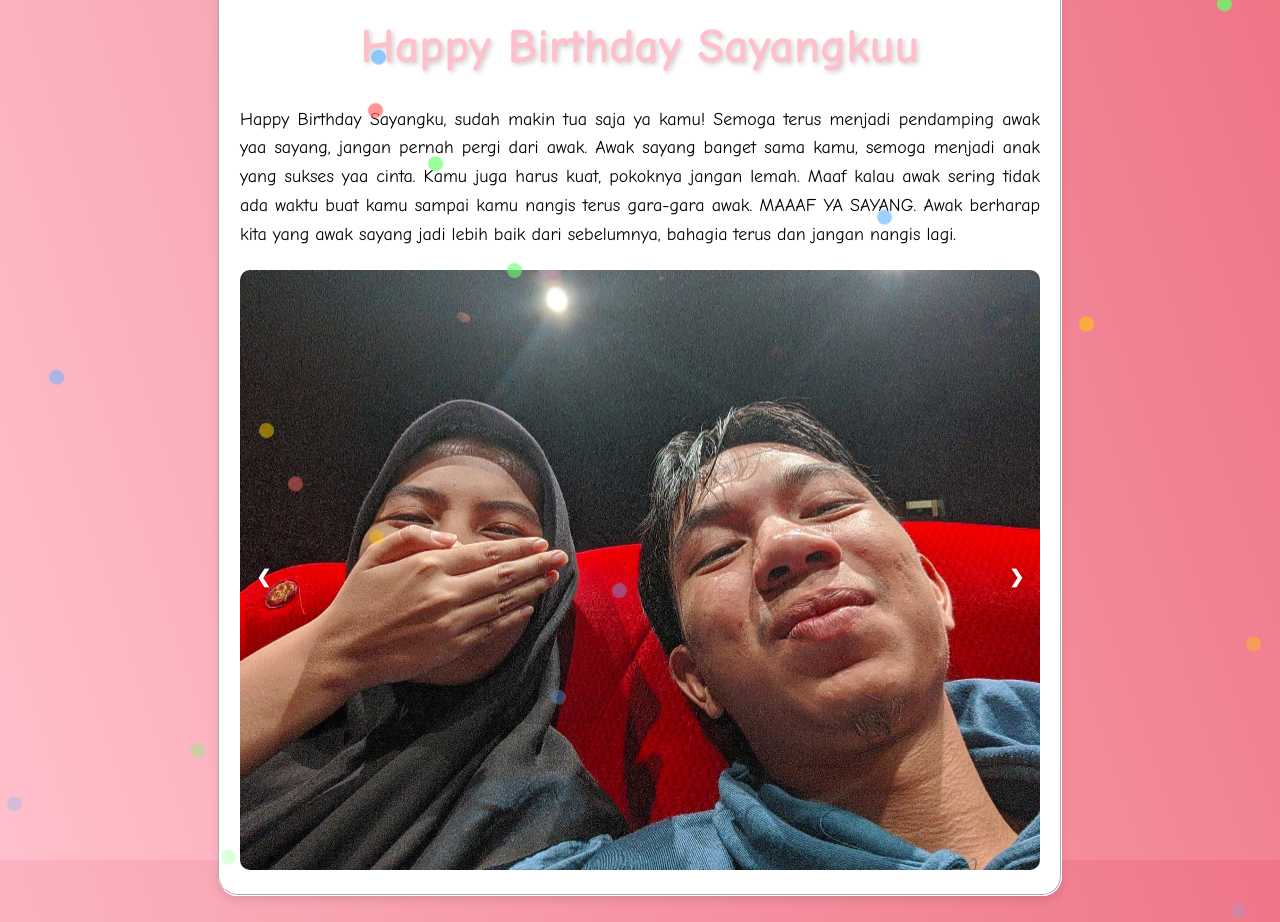
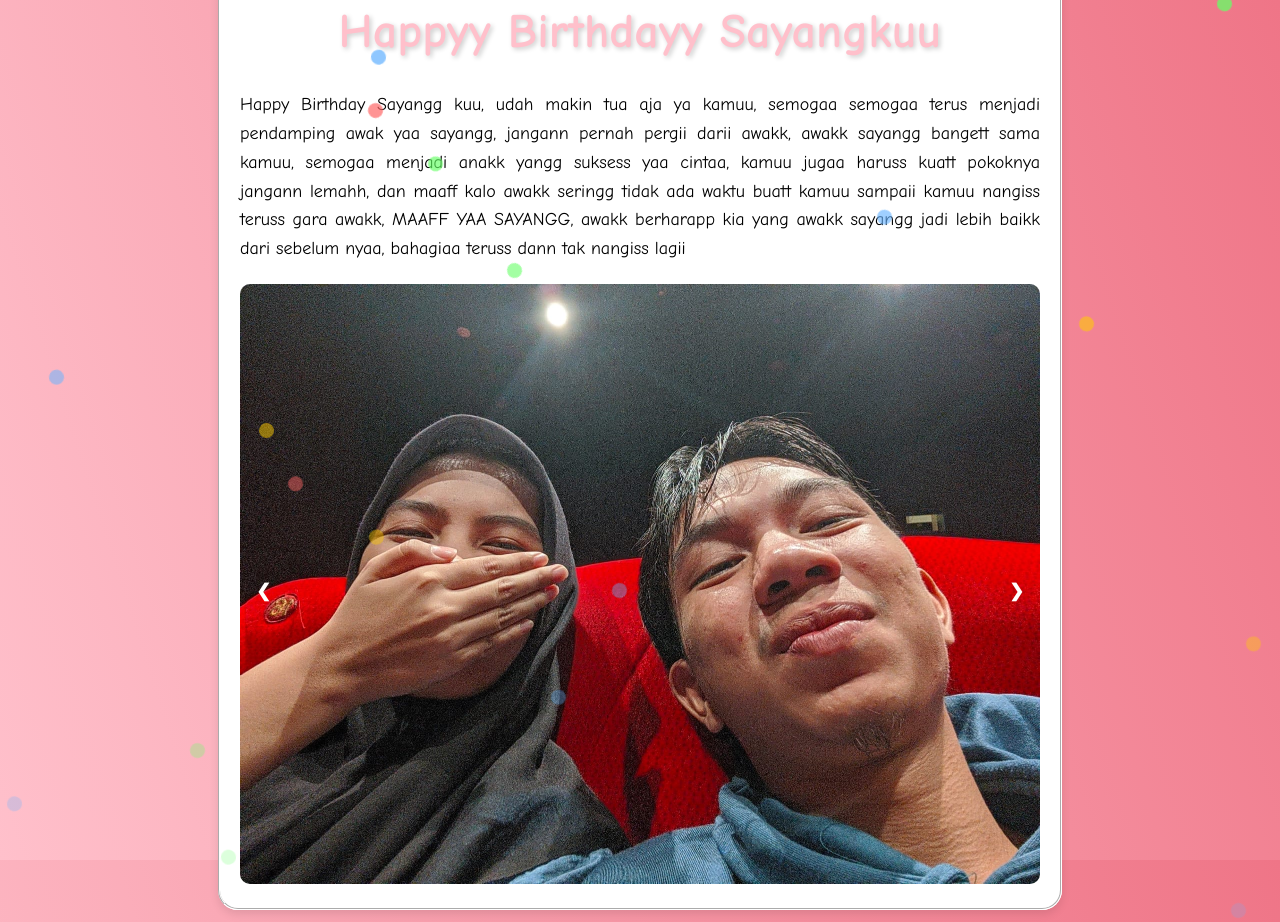
Before and after one commit to fazan23trk/ultah.io, a plain HTML site: page tes3.html in a window 1280 px wide. Shown: the top 922 px of the page. Drawn offline with Linux system fonts and the light colour scheme.

Commit message:
Update tes3.html

```diff
--- a/tes3.html
+++ b/tes3.html
@@ -122,14 +122,14 @@
 <body>
     <audio src="y2mate.com - Happy Birthday Piano Version.mp3" autoplay loop></audio>
     <fieldset>
-        <h1>Happy Birthday Sayangkuu</h1>
+        <h1>Happyy Birthdayy Sayangkuu</h1>
 
         <p>
-            Happy Birthday Sayangku, sudah makin tua saja ya kamu! Semoga terus menjadi pendamping awak yaa sayang,
-            jangan pernah pergi dari awak. Awak sayang banget sama kamu, semoga menjadi anak yang sukses yaa cinta.
-            Kamu juga harus kuat, pokoknya jangan lemah. Maaf kalau awak sering tidak ada waktu buat kamu sampai kamu
-            nangis terus gara-gara awak. MAAAF YA SAYANG. Awak berharap kita yang awak sayang jadi lebih baik dari sebelumnya,
-            bahagia terus dan jangan nangis lagi.
+            Happy Birthday Sayangg kuu, udah makin tua aja ya kamuu, semogaa semogaa terus menjadi pendamping awak yaa sayangg,
+            jangann pernah pergii darii awakk, awakk sayangg bangett sama kamuu, semogaa menjadi anakk yangg suksess yaa cintaa,
+            kamuu jugaa haruss kuatt pokoknya jangann lemahh, dan maaff kalo awakk seringg tidak ada waktu buatt kamuu sampaii
+            kamuu nangiss teruss gara awakk, MAAFF YAA SAYANGG, awakk berharapp kia yang awakk sayangg jadi lebih baikk dari sebelum nyaa,
+            bahagiaa teruss dann tak nangiss lagii
         </p>
 
         <!-- Slideshow Gambar -->
```
